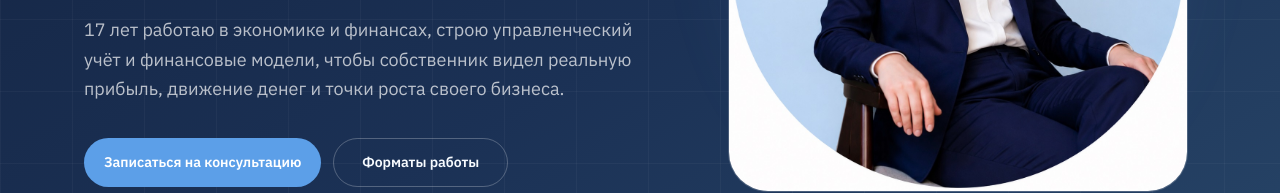
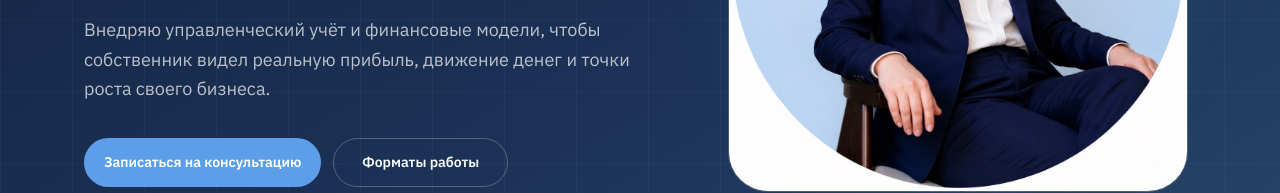
Before and after one commit to karolinavasilenko/finance, a plain HTML site: page index.html in a window 1280 px wide. Shown: the part 629-822 px from the top of the page. Drawn offline with Linux system fonts and the light colour scheme.

Commit message:
Update index.html

```diff
--- a/index.html
+++ b/index.html
@@ -51,7 +51,7 @@
 <header class="header" id="siteHeader"><div class="container header-inner"><a class="brand" href="#hero">Каролина Василенко</a><nav class="nav"><a href="#questions">Вопросы</a><a href="#about">Обо мне</a><a href="#services">Услуги</a><a href="#pricing">Тарифы</a><a href="#cases">Кейсы</a><a href="#contacts">Контакты</a><a class="pill-btn" href="https://t.me/karolinavasilenko" target="_blank" rel="noopener">Написать</a></nav><button class="menu" id="menuBtn" aria-label="Открыть меню" aria-expanded="false"><span></span><span></span></button></div><div class="mobile-nav" id="mobileNav"><div class="container"><a href="#questions">Вопросы</a><a href="#about">Обо мне</a><a href="#services">Услуги</a><a href="#pricing">Тарифы</a><a href="#cases">Кейсы</a><a href="#contacts">Контакты</a><a class="pill-btn" style="margin:16px 0" href="https://t.me/karolinavasilenko" target="_blank" rel="noopener">Написать в Telegram</a></div></div></header>
 
 <main>
-<section id="hero" class="hero"><div class="grid-lines"></div><div class="container hero-inner"><div class="reveal"><div class="eyebrow">Финансист · Оцифровка бизнеса</div><h1>Финансы бизнеса, которые помогают принимать решения</h1><p class="hero-sub">Каролина Василенко — финансист и эксперт по оцифровке бизнеса</p><p class="hero-text">17 лет работаю в экономике и финансах, строю управленческий учёт и финансовые модели, чтобы собственник видел реальную прибыль, движение денег и точки роста своего бизнеса.</p><div class="hero-actions"><a class="pill-btn" href="https://t.me/karolinavasilenko" target="_blank" rel="noopener">Записаться на консультацию</a><a class="outline-btn" href="#pricing">Форматы работы</a></div><dl class="stats"><div><dt class="stat-value">17+</dt><dd class="stat-label">лет в экономике и финансах</dd></div><div><dt class="stat-value">20+</dt><dd class="stat-label">финансовых моделей</dd></div><div><dt class="stat-value">CIMA</dt><dd class="stat-label">сертификат по управленческому учёту</dd></div></dl></div><div class="portrait-wrap reveal" data-delay="120"><div class="portrait"><img src="karolina.jpg" alt="Каролина Василенко — финансист и эксперт по оцифровке бизнеса"></div></div></div></section>
+<section id="hero" class="hero"><div class="grid-lines"></div><div class="container hero-inner"><div class="reveal"><div class="eyebrow">Финансист · Оцифровка бизнеса</div><h1>Финансы бизнеса, которые помогают принимать решения</h1><p class="hero-sub">Каролина Василенко — финансист и эксперт по оцифровке бизнеса</p><p class="hero-text">Внедряю управленческий учёт и финансовые модели, чтобы собственник видел реальную прибыль, движение денег и точки роста своего бизнеса.</p><div class="hero-actions"><a class="pill-btn" href="https://t.me/karolinavasilenko" target="_blank" rel="noopener">Записаться на консультацию</a><a class="outline-btn" href="#pricing">Форматы работы</a></div><dl class="stats"><div><dt class="stat-value">17+</dt><dd class="stat-label">лет в экономике и финансах</dd></div><div><dt class="stat-value">20+</dt><dd class="stat-label">финансовых моделей</dd></div><div><dt class="stat-value">CIMA</dt><dd class="stat-label">сертификат по управленческому учёту</dd></div></dl></div><div class="portrait-wrap reveal" data-delay="120"><div class="portrait"><img src="karolina.jpg" alt="Каролина Василенко — финансист и эксперт по оцифровке бизнеса"></div></div></div></section>
 
 <section id="questions" class="section muted"><div class="container"><div class="section-head reveal"><p class="section-eyebrow">С чем приходят</p><h2>Вопросы, на которые вы получите точные ответы</h2><p class="intro">Это те вопросы, которые чаще всего остаются без ответа, когда учёт ведётся в таблицах или только в бухгалтерии.</p></div><div class="content"><ul class="grid grid-2 questions"> <li class="question reveal"><span class="num">01</span><p>Сколько на самом деле зарабатывает бизнес и что остаётся собственнику?</p></li><li class="question reveal" data-delay="60"><span class="num">02</span><p>Куда уходят деньги и почему прибыль есть, а денег на счетах нет?</p></li><li class="question reveal" data-delay="120"><span class="num">03</span><p>Какое направление или проект приносит прибыль, а какое генерирует убытки?</p></li><li class="question reveal" data-delay="180"><span class="num">04</span><p>Как планировать денежные потоки и не попадать в кассовые разрывы?</p></li><li class="question reveal" data-delay="240"><span class="num">05</span><p>Сколько стоит проект и какая в нём реальная маржинальность?</p></li><li class="question reveal" data-delay="300"><span class="num">06</span><p>Какие показатели улучшить, чтобы прибыль выросла без роста расходов?</p></li></ul></div></div></section>
 
```
